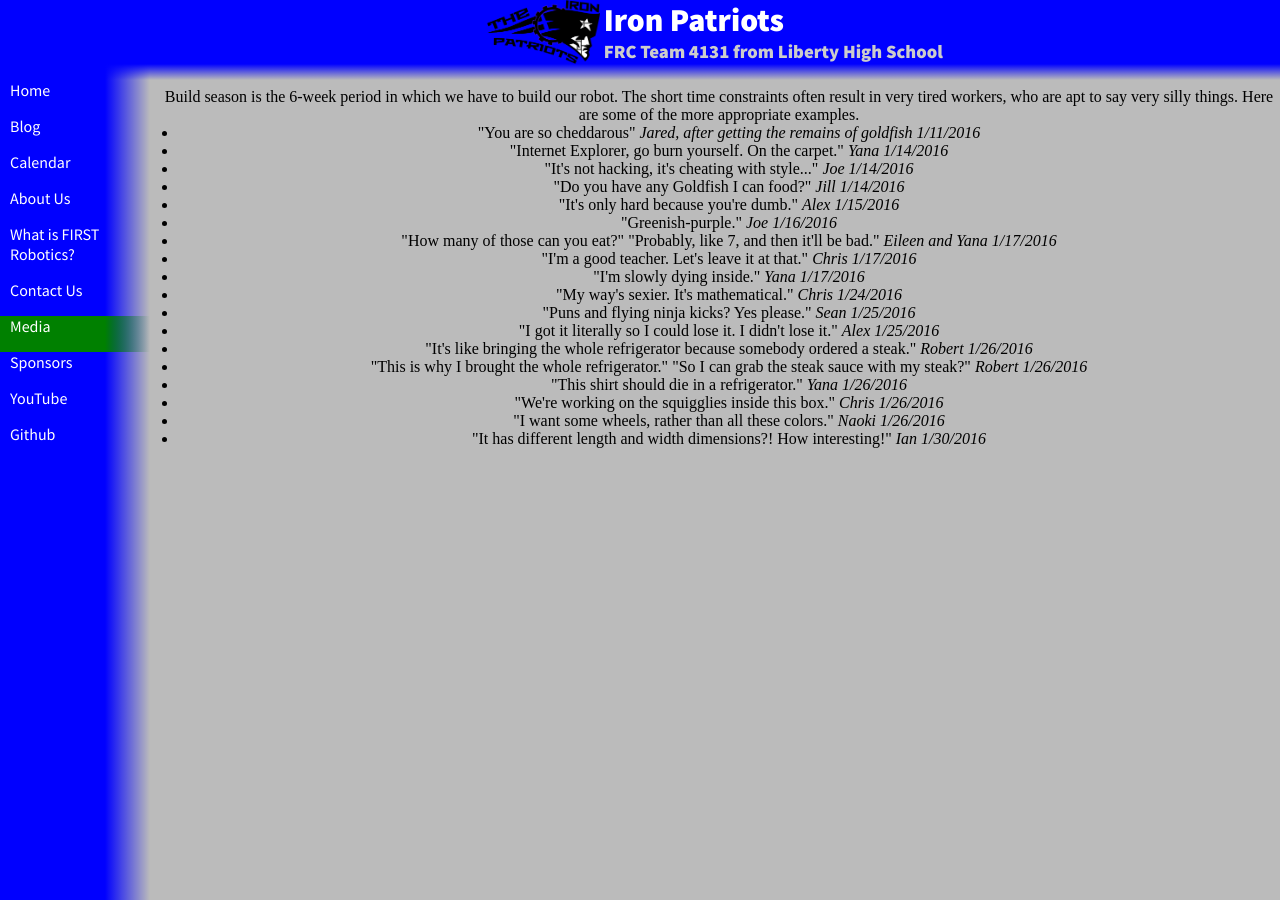
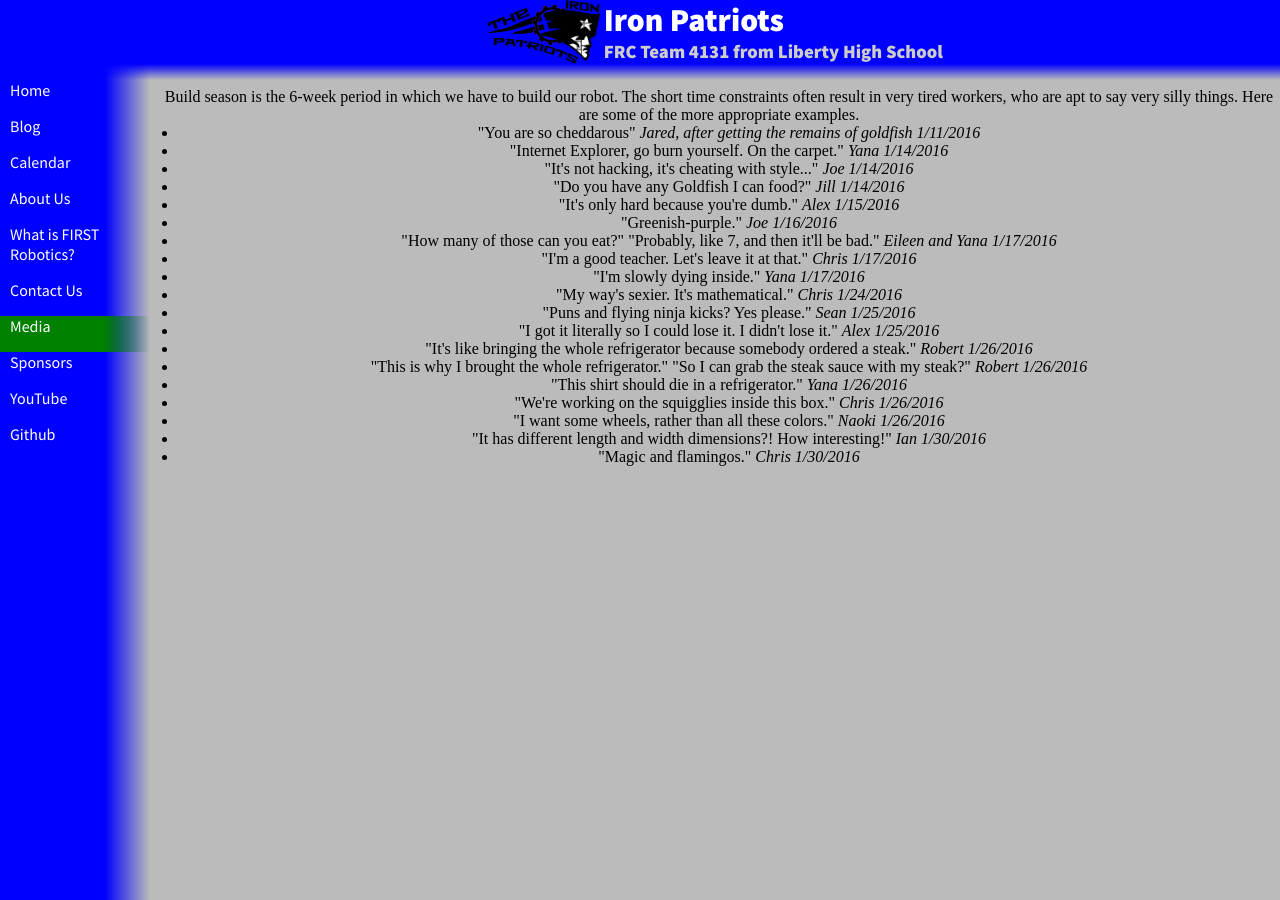
Before and after one commit to katiebugmoon/FRC4131.github.io, a Jekyll site: the page built from media/2016/quotes.html, in a window 1280 px wide. Built offline with Jekyll 4.4.1, drawn with Linux system fonts in a browser that asks for light colours; nearby versions of some CDN libraries.

Commit message:
Update quotes.html

```diff
--- a/media/2016/quotes.html
+++ b/media/2016/quotes.html
@@ -22,5 +22,6 @@ title: Build Season 2016 Quotes
 	<li>"We're working on the squigglies inside this box." <i>Chris 1/26/2016</i></li>
 	<li>"I want some wheels, rather than all these colors." <i>Naoki 1/26/2016</i></li>
 	<li>"It has different length and width dimensions?! How interesting!" <i>Ian 1/30/2016</i></li>
+	<li>"Magic and flamingos." <i>Chris 1/30/2016</i></li>
 </ul>
 <center>
```
